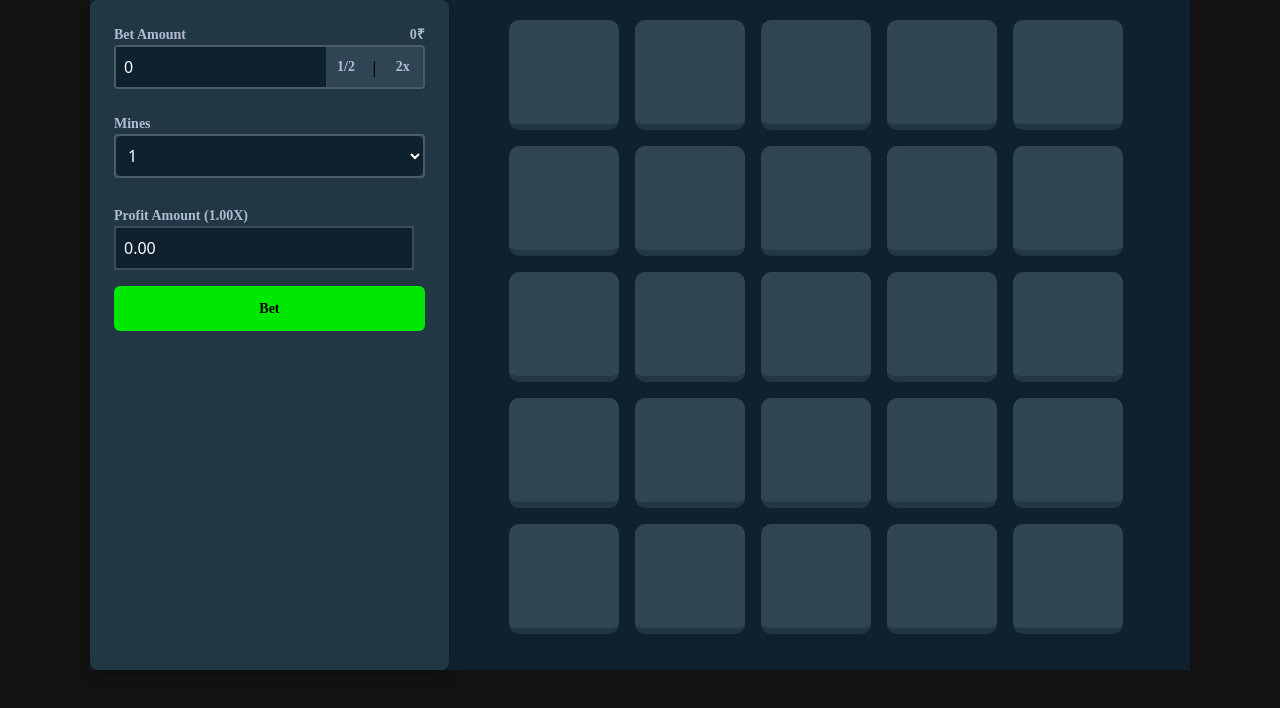
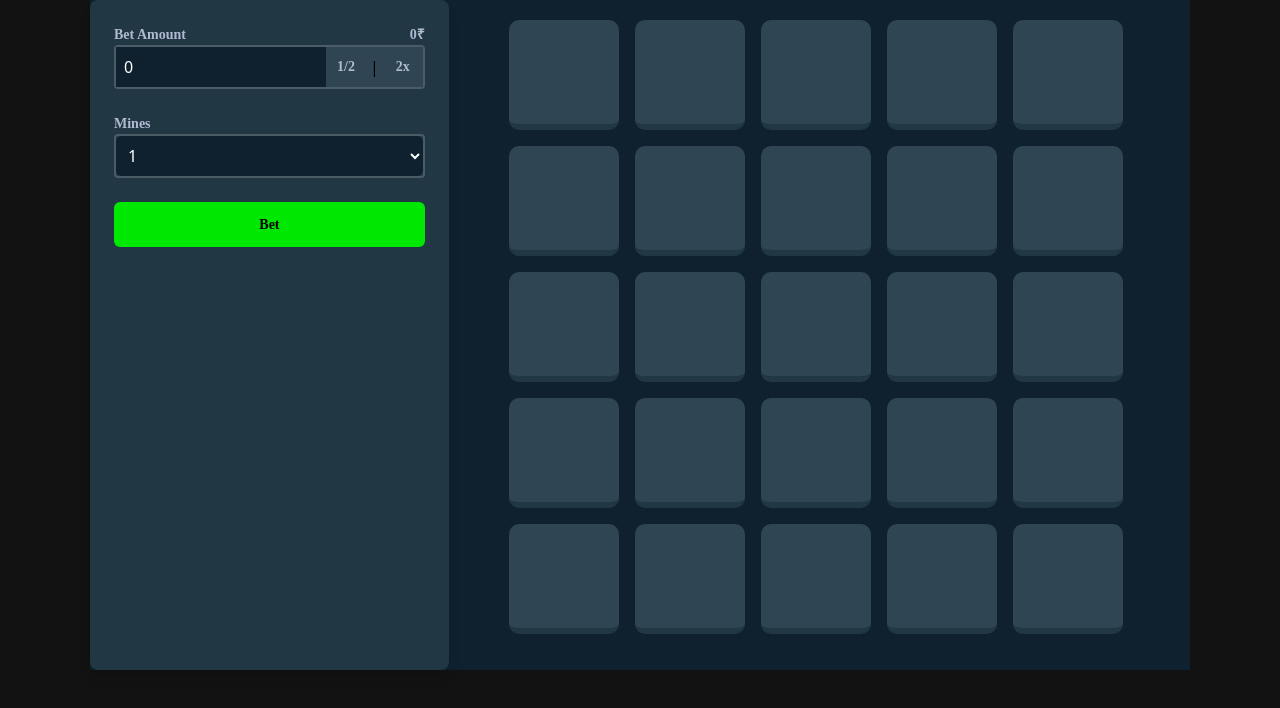
Before and after one commit to Vegadjay/Card-Game-Using-React, a React (Vite) app: page / in a window 1280 px wide. Shown: the top 708 px of the page. Built offline with nearby package versions, Linux system fonts and the light colour scheme; a web font is replaced by a local one.

Commit message:
intial commit

```diff
--- a/componants/Sidebar.jsx
+++ b/componants/Sidebar.jsx
@@ -13,6 +13,7 @@ function Sidebar({
   const [amount, setAmount] = useState(0);
   const [profitMultiplier, setProfitMultiplier] = useState(1.13);
   const [profitPrice, setProfitPrice] = useState(0);
+  const [betPlaced, setBetPlaced] = useState(false);
 
   const halfMoney = () => {
     const newAmount = amount * 0.5;
@@ -51,6 +52,13 @@ function Sidebar({
   useEffect(() => {
     setProfitPrice((amount * profitMultiplier).toFixed(2));
   }, [amount, profitMultiplier]);
+
+  const handleBetClick = () => {
+    if (amount > 0) {
+      setBetPlaced(true);
+      onBetButtonClick();
+    }
+  };
 
   return (
     <>
@@ -116,6 +124,7 @@ function Sidebar({
           </div>
         </div>
 
+        {betPlaced && (
           <div className="profit-bars">
             <span className="text-gray-300 proxima_nova_rgregular_line">
               Profit Amount ({profitMultiplier.toFixed(2)}X)
@@ -129,14 +138,11 @@ function Sidebar({
               />
             </div>
           </div>
+        )}
         <div className="button-bet mt-4">
           <button
             className="bet-button w-full bg-green-700 proxima_nova_rgregular_line text-white py-3 rounded-md transition duration-300"
-            onClick={() => {
-              if (amount > 0) {
-                onBetButtonClick();
-              }
-            }}
+            onClick={handleBetClick}
           >
             Bet
           </button>
--- a/src/App.jsx
+++ b/src/App.jsx
@@ -8,7 +8,6 @@ function App() {
   const [minesCount, setMinesCount] = useState(1);
   const [cardId, setCardId] = useState(null);
   const [openedCards, setOpenedCards] = useState(0);
-  const [betAmount, setBetAmount] = useState(0);
   const [canFlipCards, setCanFlipCards] = useState(false);
 
   const handleMinesCountChange = (newCount) => {
@@ -22,15 +21,8 @@ function App() {
     }
   };
 
-  const handleBetAmountChange = (newAmount) => {
-    setBetAmount(newAmount);
-    setCanFlipCards(false); // Reset canFlipCards whenever the bet amount changes
-  };
-
   const handleBetButtonClick = () => {
-    if (betAmount > 0) {
-      setCanFlipCards(true);
-    }
+    setCanFlipCards(true);
   };
 
   return (
@@ -42,8 +34,6 @@ function App() {
               onMinesCountChange={handleMinesCountChange}
               cardId={cardId}
               openedCards={openedCards}
-              betAmount={betAmount}
-              onBetAmountChange={handleBetAmountChange}
               onBetButtonClick={handleBetButtonClick}
             />
           </div>
```
Lines whose indentation alone changed are shown as unchanged.
